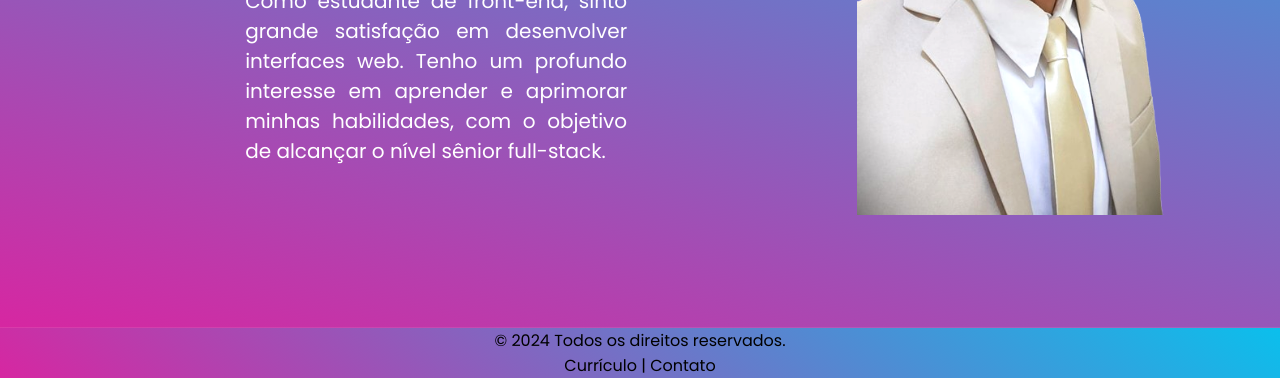
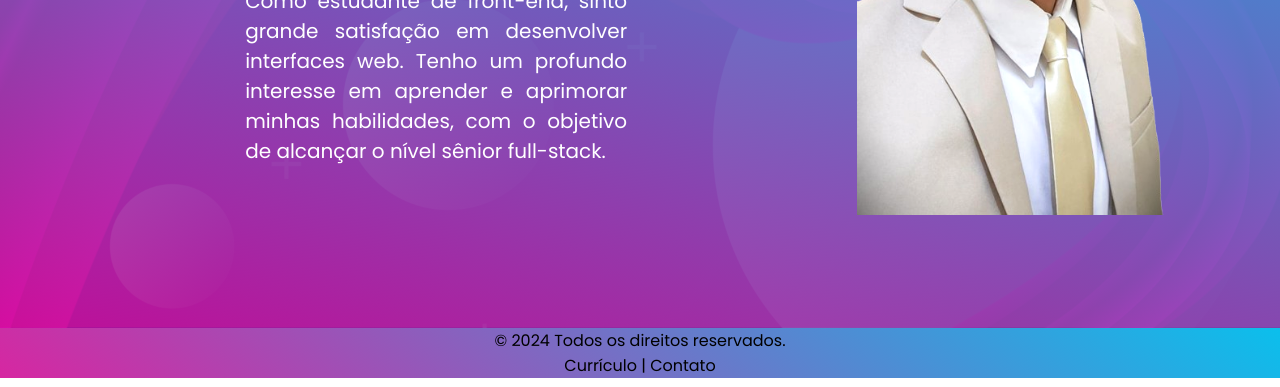
Before and after one commit to RPX31/Pagina-Sobre-Mim, a plain HTML site: page index.html in a window 1280 px wide. Shown: the part 413-800 px from the top of the page. Drawn offline with Linux system fonts and the light colour scheme.

Commit message:
Update styles.css

```diff
--- a/styles.css
+++ b/styles.css
@@ -37,7 +37,7 @@ main{
     height:92.6vh;
     background-size: cover;
     background-position: center;
-    background-image: linear-gradient(15deg, rgba(210, 15, 151, 0.9), rgb(11, 191, 236)), url('img/backgraund2.png');
+    background-image: linear-gradient(15deg, rgba(210, 15, 151, 0.9), rgb(11, 191, 236)), url('backgraund2.png');
 }
 /* final das configurações do projeto */
 /* menu de navegação inicio */
```
